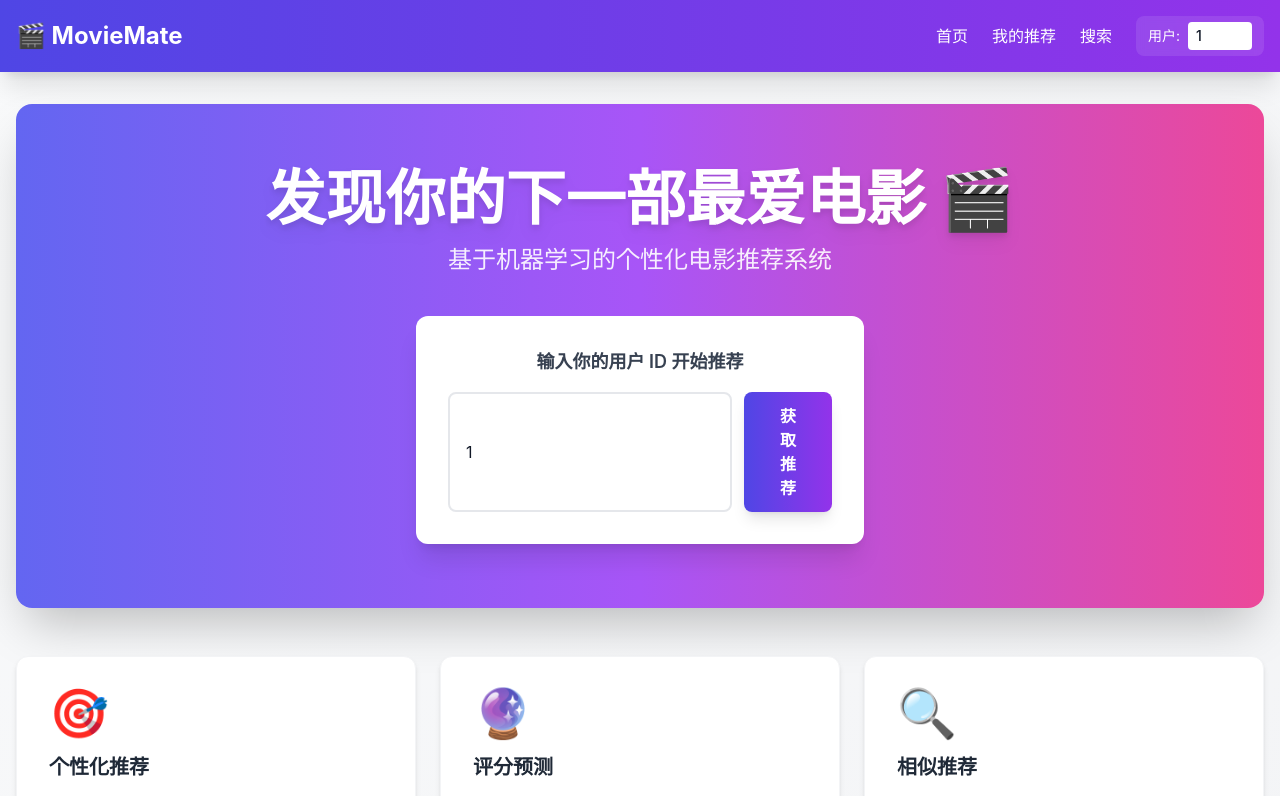
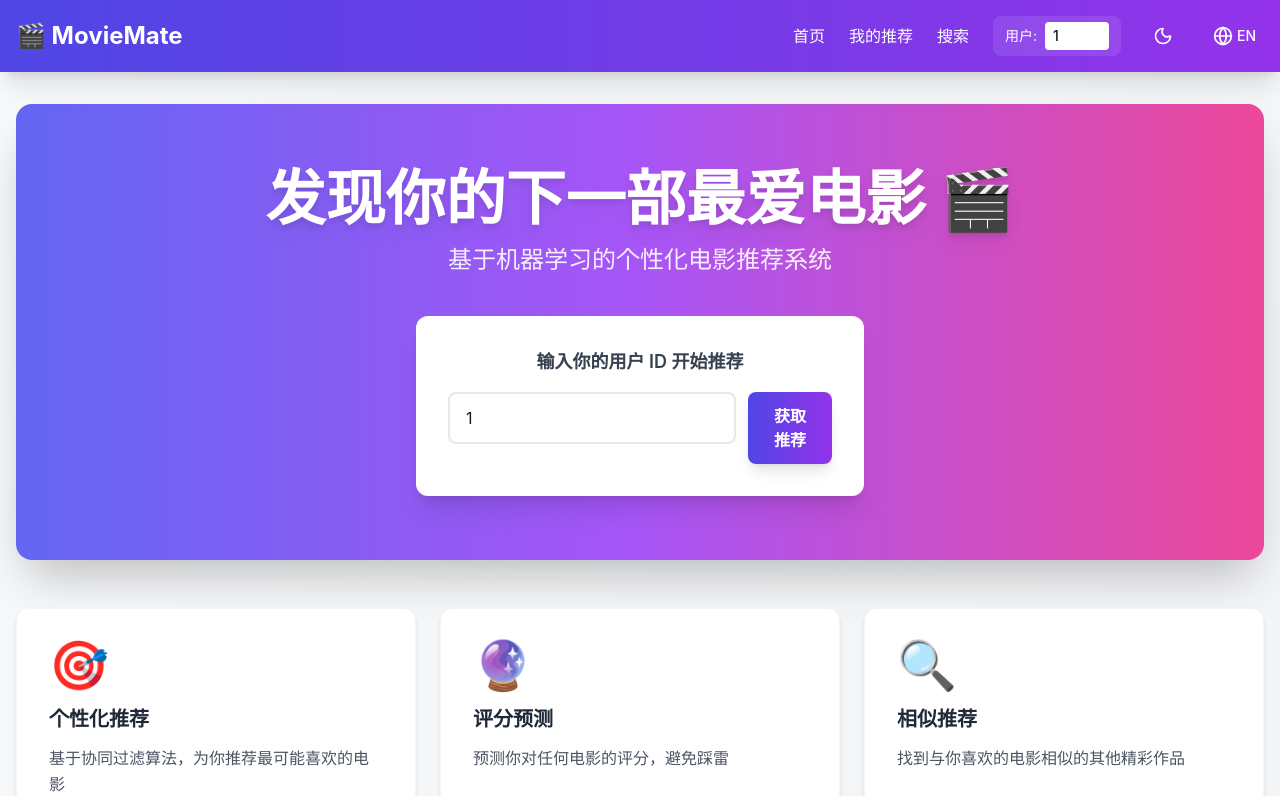
Before and after one commit to HyxiaoGe/moviemate, a React (Create React App) app in the folder frontend/: page / in a window 1280 px wide. Shown: the top 796 px of the page. Built offline with nearby package versions, Linux system fonts and the light colour scheme; no server answers.

Commit message:
feat: 增加暗黑/白天模式，国际化等特性

```diff
--- a/frontend/package.json
+++ b/frontend/package.json
@@ -8,9 +8,11 @@
     "@testing-library/react": "^16.3.0",
     "@testing-library/user-event": "^13.5.0",
     "axios": "^1.13.2",
+    "i18next": "^23.7.6",
     "lucide-react": "^0.553.0",
     "react": "^19.2.0",
     "react-dom": "^19.2.0",
+    "react-i18next": "^14.0.0",
     "react-router-dom": "^7.9.5",
     "react-scripts": "5.0.1",
     "web-vitals": "^2.1.4"
--- a/frontend/src/App.js
+++ b/frontend/src/App.js
@@ -1,34 +1,50 @@
 import { useState } from 'react';
 import { BrowserRouter as Router, Routes, Route, Link } from 'react-router-dom';
+import { useTranslation } from 'react-i18next';
+import { Moon, Sun, Globe } from 'lucide-react';
+import { ThemeProvider, useTheme } from './contexts/ThemeContext';
 import Home from './pages/Home';
 import Recommendations from './pages/Recommendations';
 import MovieDetail from './pages/MovieDetail';
 import Search from './pages/Search';
+import Input from './components/Input';
 
-function App() {
+function AppContent() {
   const [currentUser, setCurrentUser] = useState(1);
+  const { t, i18n } = useTranslation();
+  const { isDark, toggleTheme } = useTheme();
+
+  const toggleLanguage = () => {
+    const newLang = i18n.language === 'zh' ? 'en' : 'zh';
+    i18n.changeLanguage(newLang);
+    localStorage.setItem('language', newLang);
+  };
 
   return (
     <Router>
-      <div className="flex flex-col min-h-screen bg-gradient-to-br from-gray-50 to-gray-100">
+      <div className="flex flex-col min-h-screen bg-gradient-to-br from-gray-50 to-gray-100 dark:from-gray-900 dark:to-gray-800 transition-colors">
         {/* 导航栏 */}
-        <nav className="bg-gradient-to-r from-indigo-600 to-purple-600 text-white shadow-xl sticky top-0 z-50">
+        <nav className="bg-gradient-to-r from-indigo-600 to-purple-600 dark:from-indigo-700 dark:to-purple-700 text-white shadow-xl sticky top-0 z-50">
           <div className="container mx-auto px-4 py-4">
             <div className="flex items-center justify-between flex-wrap gap-4">
               <Link to="/" className="text-2xl font-bold flex items-center gap-2 hover:scale-105 transition-transform">
                 🎬 MovieMate
               </Link>
 
-              <div className="flex items-center gap-4 md:gap-6 flex-wrap">
-                <Link to="/" className="hover:text-indigo-200 transition-colors font-medium">首页</Link>
+              <div className="flex items-center gap-3 md:gap-6 flex-wrap">
+                <Link to="/" className="hover:text-indigo-200 transition-colors font-medium">
+                  {t('nav.home')}
+                </Link>
                 <Link to="/recommendations" className="hover:text-indigo-200 transition-colors font-medium">
-                  我的推荐
+                  {t('nav.recommendations')}
                 </Link>
-                <Link to="/search" className="hover:text-indigo-200 transition-colors font-medium">搜索</Link>
+                <Link to="/search" className="hover:text-indigo-200 transition-colors font-medium">
+                  {t('nav.search')}
+                </Link>
 
                 {/* 用户选择器 */}
                 <div className="flex items-center gap-2 bg-white/10 px-3 py-1.5 rounded-lg backdrop-blur-sm">
-                  <span className="text-sm">用户:</span>
+                  <span className="text-sm">{t('nav.user')}:</span>
                   <input
                     type="number"
                     value={currentUser}
@@ -37,6 +53,25 @@ function App() {
                     min="1"
                   />
                 </div>
+
+                {/* 主题切换 */}
+                <button
+                  onClick={toggleTheme}
+                  className="p-2 hover:bg-white/10 rounded-lg transition-colors"
+                  aria-label="Toggle theme"
+                >
+                  {isDark ? <Sun size={20} /> : <Moon size={20} />}
+                </button>
+
+                {/* 语言切换 */}
+                <button
+                  onClick={toggleLanguage}
+                  className="p-2 hover:bg-white/10 rounded-lg transition-colors flex items-center gap-1"
+                  aria-label="Toggle language"
+                >
+                  <Globe size={20} />
+                  <span className="text-sm font-medium">{i18n.language === 'zh' ? 'EN' : '中'}</span>
+                </button>
               </div>
             </div>
           </div>
@@ -56,11 +91,11 @@ function App() {
         </main>
 
         {/* 页脚 - 固定在底部 */}
-        <footer className="bg-gradient-to-r from-gray-800 to-gray-900 text-white mt-auto">
+        <footer className="bg-gradient-to-r from-gray-800 to-gray-900 dark:from-gray-950 dark:to-gray-900 text-white mt-auto">
           <div className="container mx-auto px-4 py-6">
             <div className="text-center">
-              <p className="text-gray-300">MovieMate © 2025 - AI 驱动的电影推荐系统</p>
-              <p className="text-gray-400 text-sm mt-2">基于协同过滤算法，为您推荐最适合的电影</p>
+              <p className="text-gray-300">MovieMate © 2025 - {t('footer.copyright')}</p>
+              <p className="text-gray-400 text-sm mt-2">{t('footer.description')}</p>
             </div>
           </div>
         </footer>
@@ -69,4 +104,12 @@ function App() {
   );
 }
 
+function App() {
+  return (
+    <ThemeProvider>
+      <AppContent />
+    </ThemeProvider>
+  );
+}
+
 export default App;
--- /dev/null
+++ b/frontend/src/components/Button.js
@@ -0,0 +1,30 @@
+export default function Button({
+  children,
+  variant = 'primary',
+  size = 'md',
+  className = '',
+  ...props
+}) {
+  const baseClasses = 'font-semibold rounded-lg transition-all transform hover:scale-105 active:scale-95 disabled:opacity-50 disabled:cursor-not-allowed disabled:transform-none';
+
+  const variants = {
+    primary: 'bg-gradient-to-r from-indigo-600 to-purple-600 hover:from-indigo-700 hover:to-purple-700 text-white shadow-lg hover:shadow-xl dark:from-indigo-500 dark:to-purple-500',
+    secondary: 'bg-gray-200 hover:bg-gray-300 text-gray-800 dark:bg-gray-700 dark:hover:bg-gray-600 dark:text-gray-200',
+    outline: 'border-2 border-indigo-600 text-indigo-600 hover:bg-indigo-50 dark:border-indigo-400 dark:text-indigo-400 dark:hover:bg-indigo-900/20'
+  };
+
+  const sizes = {
+    sm: 'px-3 py-1.5 text-sm',
+    md: 'px-6 py-3',
+    lg: 'px-8 py-4 text-lg'
+  };
+
+  return (
+    <button
+      className={`${baseClasses} ${variants[variant]} ${sizes[size]} ${className}`}
+      {...props}
+    >
+      {children}
+    </button>
+  );
+}
--- /dev/null
+++ b/frontend/src/components/Input.js
@@ -0,0 +1,30 @@
+export default function Input({
+  label,
+  error,
+  className = '',
+  ...props
+}) {
+  return (
+    <div className="w-full">
+      {label && (
+        <label className="block text-sm font-medium mb-2 text-gray-700 dark:text-gray-300">
+          {label}
+        </label>
+      )}
+      <input
+        className={`w-full px-4 py-3 border-2 rounded-lg outline-none transition-all
+          ${error
+            ? 'border-red-500 focus:border-red-600 focus:ring-2 focus:ring-red-200'
+            : 'border-gray-200 focus:border-indigo-500 focus:ring-2 focus:ring-indigo-200 dark:border-gray-600 dark:focus:border-indigo-400'
+          }
+          bg-white dark:bg-gray-800 text-gray-900 dark:text-gray-100
+          placeholder:text-gray-400 dark:placeholder:text-gray-500
+          ${className}`}
+        {...props}
+      />
+      {error && (
+        <p className="mt-1 text-sm text-red-600 dark:text-red-400">{error}</p>
+      )}
+    </div>
+  );
+}
--- /dev/null
+++ b/frontend/src/contexts/ThemeContext.js
@@ -0,0 +1,35 @@
+import { createContext, useContext, useState, useEffect } from 'react';
+
+const ThemeContext = createContext();
+
+export function ThemeProvider({ children }) {
+  const [isDark, setIsDark] = useState(() => {
+    const saved = localStorage.getItem('theme');
+    return saved === 'dark' || (!saved && window.matchMedia('(prefers-color-scheme: dark)').matches);
+  });
+
+  useEffect(() => {
+    localStorage.setItem('theme', isDark ? 'dark' : 'light');
+    if (isDark) {
+      document.documentElement.classList.add('dark');
+    } else {
+      document.documentElement.classList.remove('dark');
+    }
+  }, [isDark]);
+
+  const toggleTheme = () => setIsDark(!isDark);
+
+  return (
+    <ThemeContext.Provider value={{ isDark, toggleTheme }}>
+      {children}
+    </ThemeContext.Provider>
+  );
+}
+
+export function useTheme() {
+  const context = useContext(ThemeContext);
+  if (!context) {
+    throw new Error('useTheme must be used within ThemeProvider');
+  }
+  return context;
+}
--- /dev/null
+++ b/frontend/src/i18n.js
@@ -0,0 +1,157 @@
+import i18n from 'i18next';
+import { initReactI18next } from 'react-i18next';
+
+const resources = {
+  zh: {
+    translation: {
+      // 导航
+      nav: {
+        home: '首页',
+        recommendations: '我的推荐',
+        search: '搜索',
+        user: '用户'
+      },
+      // 首页
+      home: {
+        title: '发现你的下一部最爱电影',
+        subtitle: '基于机器学习的个性化电影推荐系统',
+        inputLabel: '输入你的用户 ID 开始推荐',
+        getRecommendations: '获取推荐',
+        stats: {
+          users: '注册用户',
+          movies: '电影数量',
+          rating: '平均评分'
+        },
+        features: {
+          personalized: {
+            title: '个性化推荐',
+            desc: '基于协同过滤算法，为你推荐最可能喜欢的电影'
+          },
+          prediction: {
+            title: '评分预测',
+            desc: '预测你对任何电影的评分，避免踩雷'
+          },
+          similar: {
+            title: '相似推荐',
+            desc: '找到与你喜欢的电影相似的其他精彩作品'
+          }
+        }
+      },
+      // 推荐页
+      recommendations: {
+        title: '为你推荐',
+        loading: '正在加载推荐...',
+        error: '加载失败',
+        predictedRating: '预测评分',
+        viewDetails: '查看详情'
+      },
+      // 搜索页
+      search: {
+        title: '搜索电影',
+        placeholder: '输入电影名称...',
+        searchButton: '搜索',
+        noResults: '未找到相关电影',
+        results: '搜索结果'
+      },
+      // 电影详情
+      movieDetail: {
+        loading: '加载中...',
+        error: '加载失败',
+        genres: '类型',
+        predictRating: '预测评分',
+        similarMovies: '相似电影',
+        similarity: '相似度'
+      },
+      // 页脚
+      footer: {
+        copyright: 'AI 驱动的电影推荐系统',
+        description: '基于协同过滤算法，为您推荐最适合的电影'
+      },
+      // 通用
+      common: {
+        loading: '加载中...',
+        error: '出错了',
+        retry: '重试'
+      }
+    }
+  },
+  en: {
+    translation: {
+      nav: {
+        home: 'Home',
+        recommendations: 'My Recommendations',
+        search: 'Search',
+        user: 'User'
+      },
+      home: {
+        title: 'Discover Your Next Favorite Movie',
+        subtitle: 'AI-Powered Personalized Movie Recommendation System',
+        inputLabel: 'Enter your User ID to get started',
+        getRecommendations: 'Get Recommendations',
+        stats: {
+          users: 'Users',
+          movies: 'Movies',
+          rating: 'Avg Rating'
+        },
+        features: {
+          personalized: {
+            title: 'Personalized',
+            desc: 'Collaborative filtering algorithm recommends movies you\'ll love'
+          },
+          prediction: {
+            title: 'Rating Prediction',
+            desc: 'Predict your rating for any movie before watching'
+          },
+          similar: {
+            title: 'Similar Movies',
+            desc: 'Find movies similar to your favorites'
+          }
+        }
+      },
+      recommendations: {
+        title: 'Recommended for You',
+        loading: 'Loading recommendations...',
+        error: 'Failed to load',
+        predictedRating: 'Predicted Rating',
+        viewDetails: 'View Details'
+      },
+      search: {
+        title: 'Search Movies',
+        placeholder: 'Enter movie title...',
+        searchButton: 'Search',
+        noResults: 'No movies found',
+        results: 'Search Results'
+      },
+      movieDetail: {
+        loading: 'Loading...',
+        error: 'Failed to load',
+        genres: 'Genres',
+        predictRating: 'Predict Rating',
+        similarMovies: 'Similar Movies',
+        similarity: 'Similarity'
+      },
+      footer: {
+        copyright: 'AI-Powered Movie Recommendation System',
+        description: 'Powered by collaborative filtering algorithm'
+      },
+      common: {
+        loading: 'Loading...',
+        error: 'Error occurred',
+        retry: 'Retry'
+      }
+    }
+  }
+};
+
+i18n
+  .use(initReactI18next)
+  .init({
+    resources,
+    lng: localStorage.getItem('language') || 'zh',
+    fallbackLng: 'zh',
+    interpolation: {
+      escapeValue: false
+    }
+  });
+
+export default i18n;
--- a/frontend/src/index.js
+++ b/frontend/src/index.js
@@ -1,6 +1,7 @@
 import React from 'react';
 import ReactDOM from 'react-dom/client';
 import './index.css';
+import './i18n';
 import App from './App';
 import reportWebVitals from './reportWebVitals';
 
--- a/frontend/src/pages/Home.js
+++ b/frontend/src/pages/Home.js
@@ -1,10 +1,14 @@
 import { useState, useEffect } from 'react';
 import { Link } from 'react-router-dom';
+import { useTranslation } from 'react-i18next';
 import { movieApi } from '../services/api';
+import Input from '../components/Input';
+import Button from '../components/Button';
 
 function Home() {
   const [stats, setStats] = useState(null);
   const [userId, setUserId] = useState(1);
+  const { t } = useTranslation();
 
   useEffect(() => {
     movieApi.getStats().then(setStats).catch(console.error);
@@ -13,33 +17,32 @@ function Home() {
   return (
     <div className="space-y-12 animate-fadeIn">
       {/* Hero Section */}
-      <div className="bg-gradient-to-r from-indigo-500 via-purple-500 to-pink-500 text-white rounded-2xl shadow-2xl p-8 md:p-16 text-center transform hover:scale-[1.01] transition-transform">
+      <div className="bg-gradient-to-r from-indigo-500 via-purple-500 to-pink-500 dark:from-indigo-600 dark:via-purple-600 dark:to-pink-600 text-white rounded-2xl shadow-2xl p-8 md:p-16 text-center transform hover:scale-[1.01] transition-transform">
         <h1 className="text-4xl md:text-6xl font-bold mb-4 drop-shadow-lg">
-          发现你的下一部最爱电影 🎬
+          {t('home.title')} 🎬
         </h1>
         <p className="text-lg md:text-2xl mb-10 text-white/90">
-          基于机器学习的个性化电影推荐系统
+          {t('home.subtitle')}
         </p>
 
         {/* 快速开始 */}
-        <div className="bg-white text-gray-900 rounded-xl p-6 md:p-8 max-w-md mx-auto shadow-xl">
-          <label className="block text-lg font-semibold mb-4 text-gray-700">
-            输入你的用户 ID 开始推荐
+        <div className="bg-white dark:bg-gray-800 text-gray-900 dark:text-gray-100 rounded-xl p-6 md:p-8 max-w-md mx-auto shadow-xl">
+          <label className="block text-lg font-semibold mb-4 text-gray-700 dark:text-gray-300">
+            {t('home.inputLabel')}
           </label>
           <div className="flex gap-3">
-            <input
+            <Input
               type="number"
               value={userId}
               onChange={(e) => setUserId(e.target.value)}
-              className="flex-1 px-4 py-3 border-2 border-gray-200 rounded-lg focus:border-indigo-500 focus:ring-2 focus:ring-indigo-200 outline-none transition-all"
               placeholder="1"
               min="1"
+              className="flex-1"
             />
-            <Link
-              to={`/recommendations?userId=${userId}`}
-              className="bg-gradient-to-r from-indigo-600 to-purple-600 text-white px-8 py-3 rounded-lg hover:from-indigo-700 hover:to-purple-700 font-semibold shadow-lg hover:shadow-xl transform hover:scale-105 transition-all"
-            >
-              获取推荐
+            <Link to={`/recommendations?userId=${userId}`}>
+              <Button>
+                {t('home.getRecommendations')}
+              </Button>
             </Link>
           </div>
         </div>
@@ -50,19 +53,19 @@ function Home() {
         <div className="grid grid-cols-1 md:grid-cols-3 gap-6">
           <StatCard
             icon="👥"
-            title="注册用户"
+            title={t('home.stats.users')}
             value={stats.total_users}
             color="blue"
           />
           <StatCard
             icon="🎬"
-            title="电影数量"
+            title={t('home.stats.movies')}
             value={stats.total_movies}
             color="purple"
           />
           <StatCard
             icon="⭐"
-            title="平均评分"
+            title={t('home.stats.rating')}
             value={stats.global_mean_rating.toFixed(2)}
             color="yellow"
           />
@@ -73,18 +76,18 @@ function Home() {
       <div className="grid grid-cols-1 md:grid-cols-3 gap-6">
         <FeatureCard
           icon="🎯"
-          title="个性化推荐"
-          description="基于协同过滤算法，为你推荐最可能喜欢的电影"
+          title={t('home.features.personalized.title')}
+          description={t('home.features.personalized.desc')}
         />
         <FeatureCard
           icon="🔮"
-          title="评分预测"
-          description="预测你对任何电影的评分，避免踩雷"
+          title={t('home.features.prediction.title')}
+          description={t('home.features.prediction.desc')}
         />
         <FeatureCard
           icon="🔍"
-          title="相似推荐"
-          description="找到与你喜欢的电影相似的其他精彩作品"
+          title={t('home.features.similar.title')}
+          description={t('home.features.similar.desc')}
         />
       </div>
     </div>
@@ -94,9 +97,9 @@ function Home() {
 // 统计卡片组件
 function StatCard({ icon, title, value, color }) {
   const colorClasses = {
-    blue: 'from-blue-500 to-blue-600 shadow-blue-200',
-    purple: 'from-purple-500 to-purple-600 shadow-purple-200',
-    yellow: 'from-yellow-500 to-yellow-600 shadow-yellow-200',
+    blue: 'from-blue-500 to-blue-600 dark:from-blue-600 dark:to-blue-700',
+    purple: 'from-purple-500 to-purple-600 dark:from-purple-600 dark:to-purple-700',
+    yellow: 'from-yellow-500 to-yellow-600 dark:from-yellow-600 dark:to-yellow-700',
   };
 
   return (
@@ -111,10 +114,10 @@ function StatCard({ icon, title, value, color }) {
 // 功能卡片组件
 function FeatureCard({ icon, title, description }) {
   return (
-    <div className="bg-white rounded-xl p-8 shadow-md hover:shadow-2xl transition-all transform hover:-translate-y-1 border border-gray-100">
+    <div className="bg-white dark:bg-gray-800 rounded-xl p-8 shadow-md hover:shadow-2xl transition-all transform hover:-translate-y-1 border border-gray-100 dark:border-gray-700">
       <div className="text-5xl mb-4">{icon}</div>
-      <h3 className="text-xl font-bold mb-3 text-gray-800">{title}</h3>
-      <p className="text-gray-600 leading-relaxed">{description}</p>
+      <h3 className="text-xl font-bold mb-3 text-gray-800 dark:text-gray-100">{title}</h3>
+      <p className="text-gray-600 dark:text-gray-300 leading-relaxed">{description}</p>
     </div>
   );
 }
--- a/frontend/tailwind.config.js
+++ b/frontend/tailwind.config.js
@@ -3,6 +3,7 @@ module.exports = {
   content: [
     "./src/**/*.{js,jsx,ts,tsx}",
   ],
+  darkMode: 'class',
   theme: {
     extend: {},
   },
```
